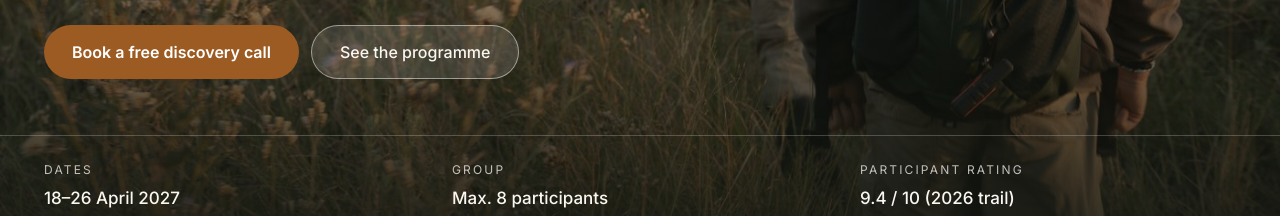
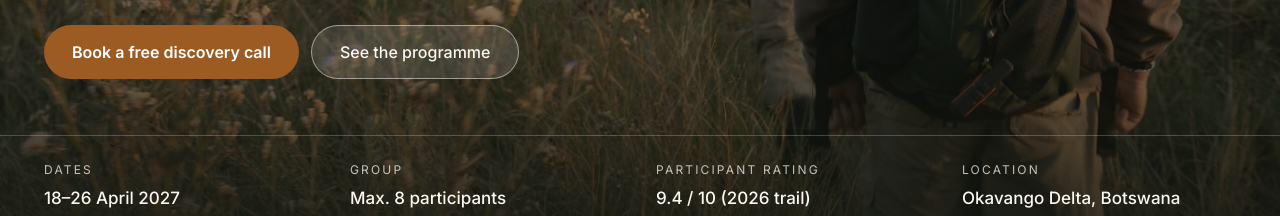
Before and after one commit to rdegf/dyws-website, a plain HTML site: page index.html in a window 1280 px wide. Shown: the part 584-800 px from the top of the page. Drawn offline with Linux system fonts and the light colour scheme.

Commit message:
Hero stats: add Location – Okavango Delta, Botswana (EN + NL)
Co-Authored-By: Claude Opus 5.5 <noreply@anthropic.com>
Claude-Session: https://claude.ai/code/session_017vtggvUkq8sybKpynnQY97

```diff
--- a/index.html
+++ b/index.html
@@ -138,6 +138,7 @@ a{color:#9C5B22}a:hover{color:#7A4518}
 <div><dt style="font-size: 12px; letter-spacing: 0.18em; color: rgba(250,247,241,0.75)">DATES</dt><dd style="margin: 4px 0 0; font-size: 17px; font-weight: 500">18–26 April 2027</dd></div>
 <div><dt style="font-size: 12px; letter-spacing: 0.18em; color: rgba(250,247,241,0.75)">GROUP</dt><dd style="margin: 4px 0 0; font-size: 17px; font-weight: 500">Max. 8 participants</dd></div>
 <div><dt style="font-size: 12px; letter-spacing: 0.18em; color: rgba(250,247,241,0.75)">PARTICIPANT RATING</dt><dd style="margin: 4px 0 0; font-size: 17px; font-weight: 500">9.4 / 10 (2026 trail)</dd></div>
+<div><dt style="font-size: 12px; letter-spacing: 0.18em; color: rgba(250,247,241,0.75)">LOCATION</dt><dd style="margin: 4px 0 0; font-size: 17px; font-weight: 500">Okavango Delta, Botswana</dd></div>
 </dl>
 </div>
 </header>
```
Also changed, not shown: nl/index.html (+1 -0 lines).
